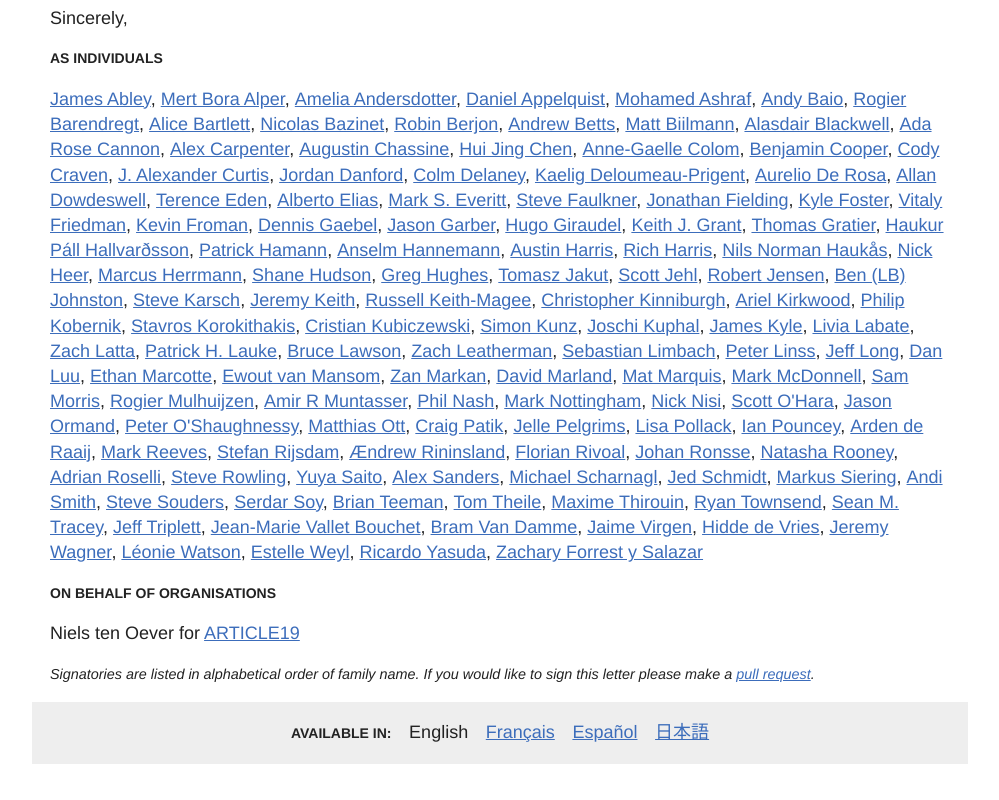
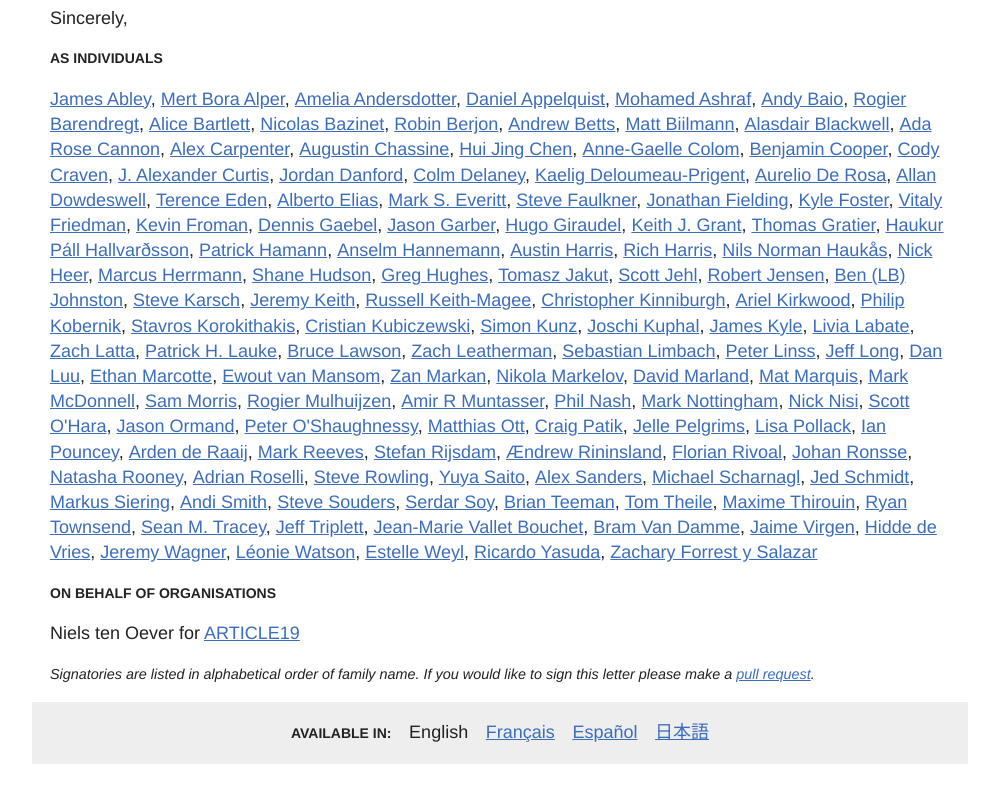
Before and after one commit to amp-letter/amp-letter.github.io, a plain HTML site: page index.html in a window 1280 px wide. Shown: the part 1364-2164 px from the top of the page, without its empty margins (140-1139 px from the left). Drawn offline with Linux system fonts and the light colour scheme.

Commit message:
Nikola Markelov

```diff
--- a/index.html
+++ b/index.html
@@ -136,6 +136,7 @@
 					<li><a href='https://ethanmarcotte.com/'>Ethan Marcotte</a></li>
 					<li><a href='https://emansom.nl/'>Ewout van Mansom</a></li>
 					<li><a href='https://twitter.com/zmarkan'>Zan Markan</a></li>
+					<li><a href='https://markelov.cc/'>Nikola Markelov</a></li>
 					<li><a href='https://rland.me.uk/'>David Marland</a></li>
 					<li><a href='https://twitter.com/wilto'>Mat Marquis</a></li>
 					<li><a href='http://www.integralist.co.uk/'>Mark McDonnell</a></li>
```
